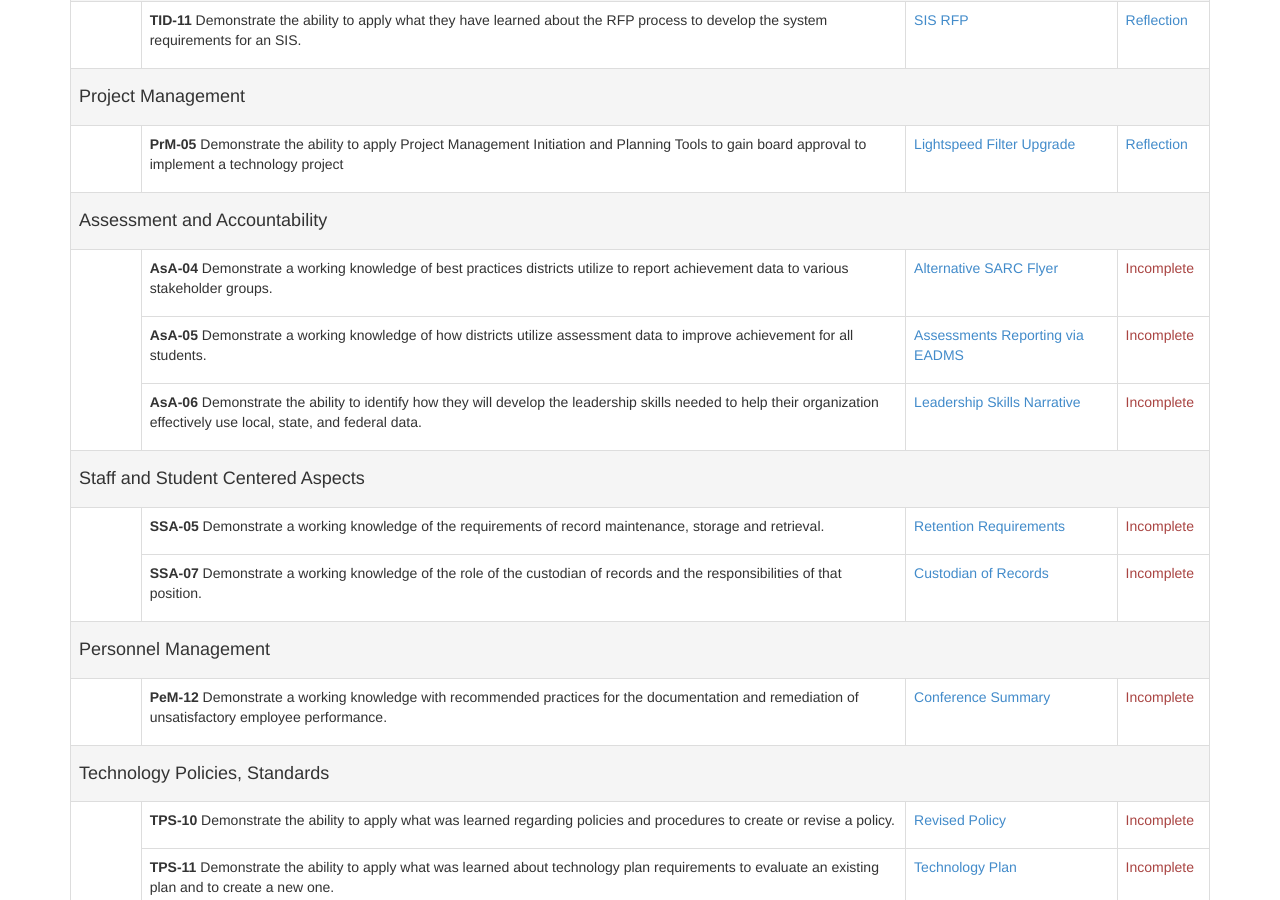
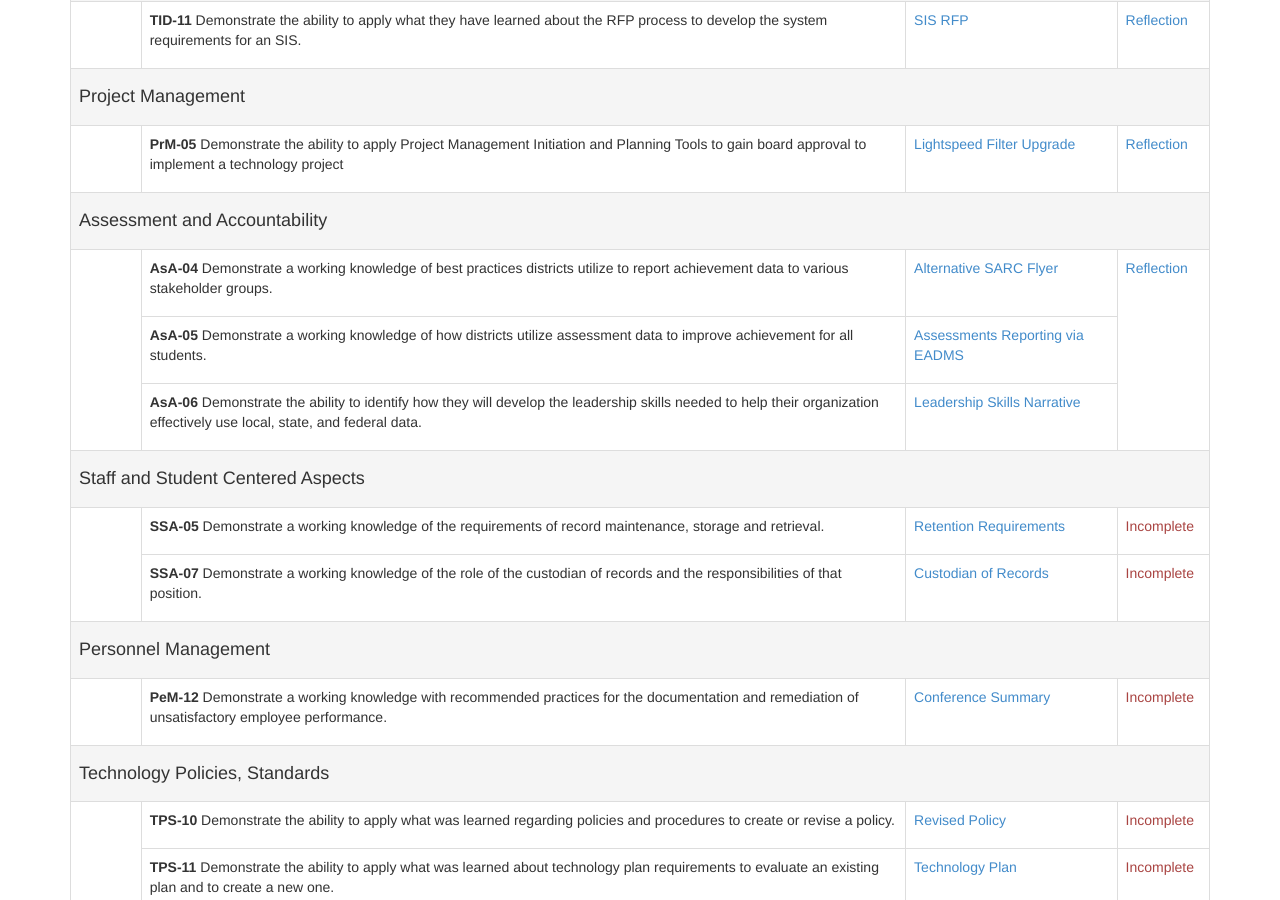
Before and after one commit to shanepinnell/shanepinnell.github.io, a Jekyll site: the page built from cto_mentor/index.html, in a window 1280 px wide and 900 px high, scrolled down 1386 px. Built offline with Jekyll 4.4.1, drawn with Linux system fonts in a browser that asks for light colours; nearby versions of some CDN libraries; library files that are not in the unit come from our copies.

Commit message:
updated portfolio

```diff
--- a/cto_mentor/index.html
+++ b/cto_mentor/index.html
@@ -180,8 +180,8 @@
 					<td>
 						<p><a href="https://docs.google.com/presentation/d/1UV-UqJRUsxuJa-9lGkEsC8VUcywmS7b7_b3s5dSqrfk/edit?usp=sharing" target="_blank">Alternative SARC Flyer</a></p>
 					</td>
-					<td>
-						<p class="text-danger">Incomplete</p>
+					<td rowspan="3">
+						<p><a href="https://docs.google.com/document/d/1pfgjAB_FZTYMgfV2NneRO72WCFCiS890WfK7kSkx_jE/edit?usp=sharing" target="_blank">Reflection</a></p>
 					</td>
 				</tr>
 				<tr>
@@ -191,9 +191,6 @@
 					<td>
 						<p><a href="https://docs.google.com/document/d/1QKJJFtn2EZnAyUSdxS4A5kDwf_9Me_wja81kz7M1jN0/edit?usp=sharing" target="_blank">Assessments Reporting via EADMS</a></p>
 					</td>
-					<td>
-						<p class="text-danger">Incomplete</p>
-					</td>
 				</tr>
 				<tr>
 					<td>
@@ -201,9 +198,6 @@
 					</td>
 					<td>
 						<p><a href="https://docs.google.com/document/d/1UWszZ2Cw5r54RTwITuVK7N6ZqrhwYZHn95vZ4p-WgM8/edit?usp=sharing" target="_blank">Leadership Skills Narrative</a></p>
-					</td>
-					<td>
-						<p class="text-danger">Incomplete</p>
 					</td>
 				</tr>
 				<tr class="active">
```
